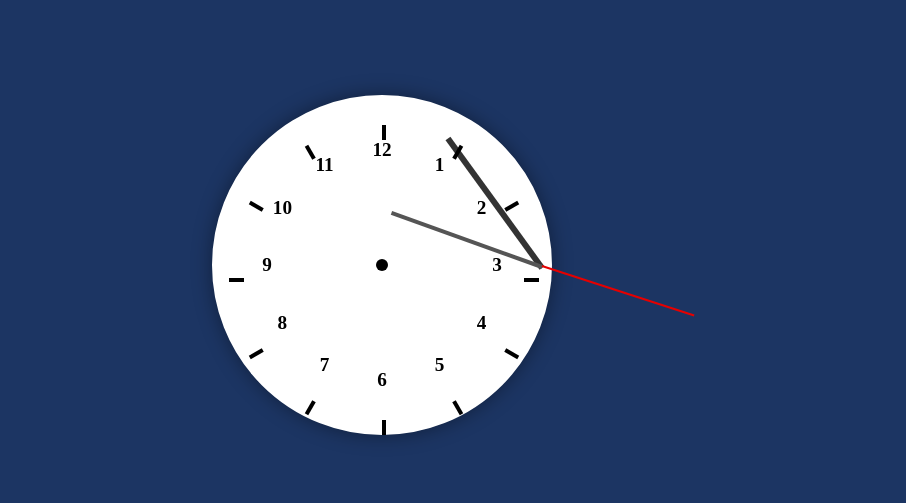
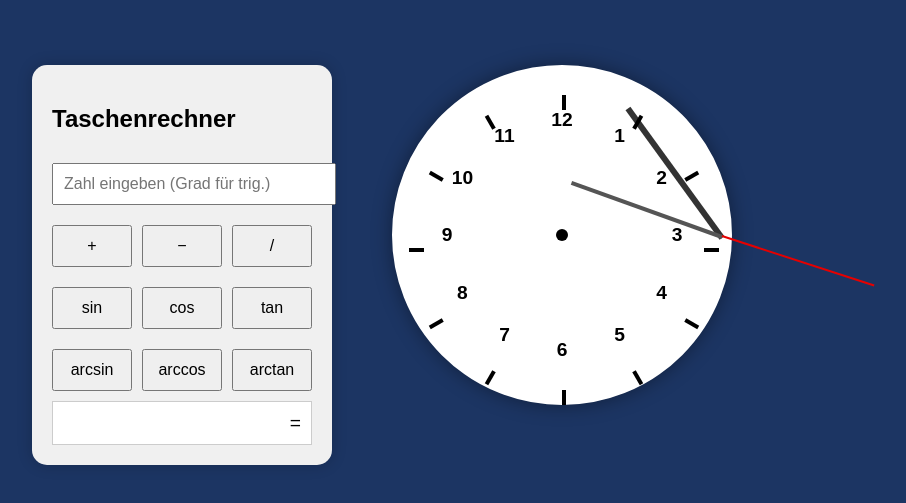
Before and after one commit to ibinsandig/Prog2, a plain HTML site: page Pi_Server/index.html in a window 1280 px wide. Shown: the part 135-638 px from the top of the page, without its empty margins (258-1164 px from the left). Drawn offline with Linux system fonts and the light colour scheme.

Commit message:
Add calculator functionality and update clock display in HTML

```diff
--- a/Pi_Server/index.html
+++ b/Pi_Server/index.html
@@ -2,7 +2,7 @@
 <html lang="de">
 <head>
   <meta charset="UTF-8" />
-  <title>Analoge Uhr</title>
+  <title>Uhr mit Taschenrechner</title>
   <style>
     body {
       margin: 0;
@@ -12,6 +12,13 @@
       justify-content: center;
       align-items: center;
       height: 100vh;
+      color: #fff;
+      font-family: Arial, sans-serif;
+    }
+
+    .container {
+      display: flex;
+      gap: 60px;
     }
 
     .clock {
@@ -36,19 +43,9 @@
       transition: all 0.05s ease-in-out;
     }
 
-    .hour {
-      height: 6px;
-      background: #333;
-    }
-
-    .minute {
-      background: #555;
-    }
-
-    .second {
-      background: #e60000;
-      height: 2px;
-    }
+    .hour { height: 6px; background: #333; }
+    .minute { background: #555; }
+    .second { background: #e60000; height: 2px; }
 
     .center {
       width: 12px;
@@ -81,32 +78,82 @@
       left: 50%;
       transform: translate(-50%, -50%);
     }
+
+    .calculator {
+      background: #f0f0f0;
+      padding: 20px;
+      border-radius: 15px;
+      box-shadow: 0 0 15px rgba(0,0,0,0.2);
+      color: #000;
+      width: 260px;
+    }
+
+    .calculator input, .calculator button {
+      width: 100%;
+      padding: 10px;
+      margin-top: 10px;
+      font-size: 1em;
+    }
+
+    .functions {
+      display: grid;
+      grid-template-columns: 1fr 1fr 1fr;
+      gap: 10px;
+      margin-top: 10px;
+    }
+
+    .calculator .result {
+      background: #fff;
+      padding: 10px;
+      margin-top: 10px;
+      font-size: 1.2em;
+      text-align: right;
+      border: 1px solid #ccc;
+    }
   </style>
 </head>
 <body>
-  <div class="clock" id="clock">
-    <div class="hand hour" id="hour"></div>
-    <div class="hand minute" id="minute"></div>
-    <div class="hand second" id="second"></div>
-    <div class="center"></div>
+  <div class="container">
+    <!-- Taschenrechner -->
+    <div class="calculator">
+      <h2>Taschenrechner</h2>
+      <input type="text" id="inputValue" placeholder="Zahl eingeben (Grad für trig.)">
+      <div class="functions">
+        <button onclick="operate('+')">+</button>
+        <button onclick="operate('-')">−</button>
+        <button onclick="operate('/')">/</button>
+        <button onclick="operate('sin')">sin</button>
+        <button onclick="operate('cos')">cos</button>
+        <button onclick="operate('tan')">tan</button>
+        <button onclick="operate('asin')">arcsin</button>
+        <button onclick="operate('acos')">arccos</button>
+        <button onclick="operate('atan')">arctan</button>
+      </div>
+      <div class="result" id="result">=</div>
+    </div>
+
+    <!-- Uhr -->
+    <div class="clock" id="clock">
+      <div class="hand hour" id="hour"></div>
+      <div class="hand minute" id="minute"></div>
+      <div class="hand second" id="second"></div>
+      <div class="center"></div>
+    </div>
   </div>
 
   <script>
+    // Uhr initialisieren
     const clock = document.getElementById('clock');
-
-    // Stundenstriche (12 Ticks)
     for (let i = 0; i < 12; i++) {
       const tick = document.createElement('div');
       tick.className = 'tick';
-      tick.style.transform = `rotate(${i * 30}deg) translateY(-140px)`; // korrekt entlang Radius
+      tick.style.transform = `rotate(${i * 30}deg) translateY(-140px)`;
       clock.appendChild(tick);
     }
-
-    // Zahlen (1 bis 12)
     for (let i = 1; i <= 12; i++) {
       const number = document.createElement('div');
       number.className = 'number';
-      const angle = (i * 30 - 90) * (Math.PI / 180); // -90° Offset für 12 Uhr oben
+      const angle = (i * 30 - 90) * (Math.PI / 180);
       const radius = 115;
       const x = radius * Math.cos(angle);
       const y = radius * Math.sin(angle);
@@ -115,24 +162,61 @@
       number.textContent = i;
       clock.appendChild(number);
     }
-
     function updateClock() {
       const now = new Date();
-      const second = now.getSeconds();
-      const minute = now.getMinutes();
-      const hour = now.getHours();
+      const s = now.getSeconds(), m = now.getMinutes(), h = now.getHours();
+      document.getElementById('second').style.transform = `rotate(${s * 6 + 90}deg)`;
+      document.getElementById('minute').style.transform = `rotate(${m * 6 + s * 0.1 + 90}deg)`;
+      document.getElementById('hour').style.transform = `rotate(${(h % 12) * 30 + (m / 60) * 30 + 90}deg)`;
+    }
+    setInterval(updateClock, 1000);
+    updateClock();
 
-      const secondDeg = second * 6 + 90;
-      const minuteDeg = minute * 6 + second * 0.1 + 90;
-      const hourDeg = (hour % 12) * 30 + (minute / 60) * 30 + 90;
+    // Taschenrechner-Funktionen
+    function operate(op) {
+      const input = parseFloat(document.getElementById('inputValue').value);
+      if (isNaN(input)) {
+        document.getElementById('result').innerText = 'Ungültige Eingabe';
+        return;
+      }
 
-      document.getElementById('second').style.transform = `rotate(${secondDeg}deg)`;
-      document.getElementById('minute').style.transform = `rotate(${minuteDeg}deg)`;
-      document.getElementById('hour').style.transform = `rotate(${hourDeg}deg)`;
+      let result;
+      const degToRad = (deg) => deg * (Math.PI / 180);
+      const radToDeg = (rad) => rad * (180 / Math.PI);
+
+      switch (op) {
+        case '+':
+          result = input + input;
+          break;
+        case '-':
+          result = input - input;
+          break;
+        case '/':
+          result = input === 0 ? 'Unendlich' : input / input;
+          break;
+        case 'sin':
+          result = Math.sin(degToRad(input)).toFixed(4);
+          break;
+        case 'cos':
+          result = Math.cos(degToRad(input)).toFixed(4);
+          break;
+        case 'tan':
+          result = Math.tan(degToRad(input)).toFixed(4);
+          break;
+        case 'asin':
+          result = radToDeg(Math.asin(input)).toFixed(2);
+          break;
+        case 'acos':
+          result = radToDeg(Math.acos(input)).toFixed(2);
+          break;
+        case 'atan':
+          result = radToDeg(Math.atan(input)).toFixed(2);
+          break;
+        default:
+          result = 'Unbekannt';
+      }
+      document.getElementById('result').innerText = '= ' + result;
     }
-
-    setInterval(updateClock, 1000);
-    updateClock(); // initialer Aufruf
   </script>
 </body>
 </html>
```
